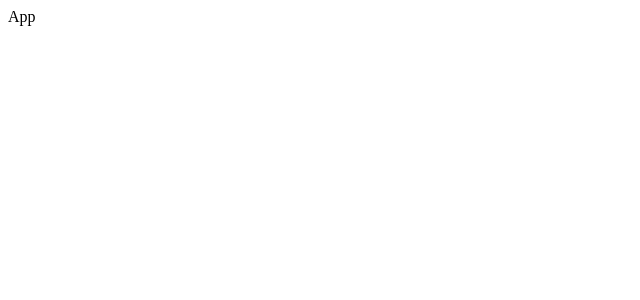
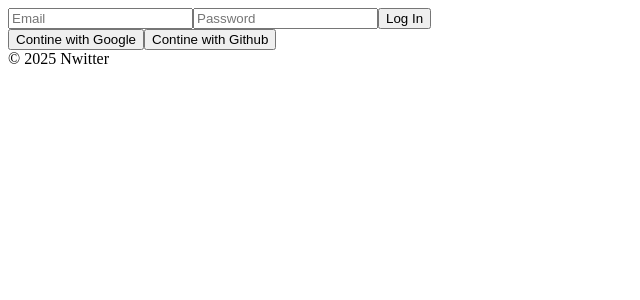
Before and after one commit to youngjjje/nwitter, a React (Create React App) app: page / in a window 1280 px wide. Shown: the top 300 px of the page, without its empty margins (0-640 px from the left). Built offline with nearby package versions, Linux system fonts and the light colour scheme; no server answers.

Commit message:
1.1 Initialization (add login)

```diff
--- a/package.json
+++ b/package.json
@@ -7,8 +7,10 @@
     "@testing-library/jest-dom": "^6.6.3",
     "@testing-library/react": "^16.3.0",
     "@testing-library/user-event": "^13.5.0",
+    "firebase": "^11.7.3",
     "react": "^19.1.0",
     "react-dom": "^19.1.0",
+    "react-router-dom": "^7.6.0",
     "react-scripts": "5.0.1",
     "web-vitals": "^2.1.4"
   },
--- a/src/App.js
+++ /dev/null
@@ -1,10 +0,0 @@
-
-
-function App() {
-  return (
-    <div>App</div>
-
-  );
-}
-
-export default App;
--- /dev/null
+++ b/src/components/App.js
@@ -0,0 +1,18 @@
+import {useState } from "react";
+import AppRouter from "components/Router";
+import {authService} from "fbase";
+
+function App() {
+  const [isLoggedIn, setIsLoggedIn] = useState(authService.currentUser); // eslint-disable-line no-unused-vars
+
+  return (
+    <>
+      <AppRouter isLoggedIn = {isLoggedIn} />
+      <footer>&copy; {new Date().getFullYear()} Nwitter</footer>
+    </>
+  )
+}
+
+export default App;
+
+// https://nwitter-3ba0e.firebaseapp.com/__/auth/handler
--- /dev/null
+++ b/src/components/Router.js
@@ -0,0 +1,19 @@
+import {HashRouter as Router, Route, Routes } from "react-router-dom";
+import Auth from "../routes/Auth";
+import Home from "../routes/Home";
+
+const AppRouter = ({isLoggedIn}) => {
+    return (
+        <Router>
+            <Routes>
+                { isLoggedIn ?(
+                    <Route exact path="/" element={<Home />}></Route>
+                ) : (
+                    <Route exact path="/" element={<Auth />}></Route>
+                )}
+            </Routes>
+        </Router>
+    )
+}
+
+export default AppRouter;
--- /dev/null
+++ b/src/fbase.js
@@ -0,0 +1,17 @@
+import firebase from "firebase/compat/app"
+import "firebase/compat/auth";
+
+console.log("API Key:", process.env.REACT_APP_API_KEY);
+
+const firebaseConfig = {
+    apiKey: process.env.REACT_APP_API_KEY,
+    authDomain: process.env.REACT_APP_AUTH_DOMAIN,
+    projectId: process.env.REACT_APP_PROJECT_ID,
+    storageBucket: process.env.REACT_APP_STORAGE_BUCKET,
+    messagingSenderId: process.env.REACT_APP_MESSAGING_SENDER_ID,
+    appId: process.env.REACT_APP_APP_ID
+  };
+
+firebase.initializeApp(firebaseConfig);
+
+export const authService = firebase.auth();
--- a/src/index.js
+++ b/src/index.js
@@ -1,6 +1,6 @@
 import React from 'react';
 import ReactDOM from 'react-dom/client';
-import App from './App';
+import App from 'components/App';
 
 const root = ReactDOM.createRoot(document.getElementById('root'));
 root.render(
--- /dev/null
+++ b/src/routes/Auth.js
@@ -0,0 +1,36 @@
+import {useState} from "react";
+
+const Auth = () => {
+    const [email, setEmail] = useState("")
+    const [password, setPassword] = useState("")
+
+    const onChange = (event) => {
+        const {
+            target: {name, value},
+        } = event;
+        if (name === "email"){
+            setEmail(value)
+        }else if(name === "password"){
+            setPassword(value)
+        }
+    };
+    const onSubmit = (event) => {
+        event.preventDefault();
+    }
+
+    return (
+        <div>
+            <form onSubmit={onSubmit}>
+                <input name="email" type="email" placeholder="Email" required value={email} onChange={onChange}/>
+                <input name="password" type="password" placeholder="Password" required value={password} onChange={onChange}/>
+                <input type="submit" value="Log In"/>
+            </form>
+            <div>
+                <button>Contine with Google</button>
+                <button>Contine with Github</button>
+            </div>
+        </div>
+    )
+}
+
+export default Auth;
--- /dev/null
+++ b/src/routes/EditProfile.js
@@ -0,0 +1,3 @@
+const EditProfile = () => <span>EditProfile</span>;
+
+export default EditProfile;
--- /dev/null
+++ b/src/routes/Home.js
@@ -0,0 +1,3 @@
+const Home = () => <span>Home</span>;
+
+export default Home;
--- /dev/null
+++ b/src/routes/Profile.js
@@ -0,0 +1,3 @@
+const Profile = () => <span>Profile</span>;
+
+export default Profile;
```
Also changed, not shown: jsconfig.json (added, +7 -0 lines), 2 other files (tests, documents, lock files or other folders).
